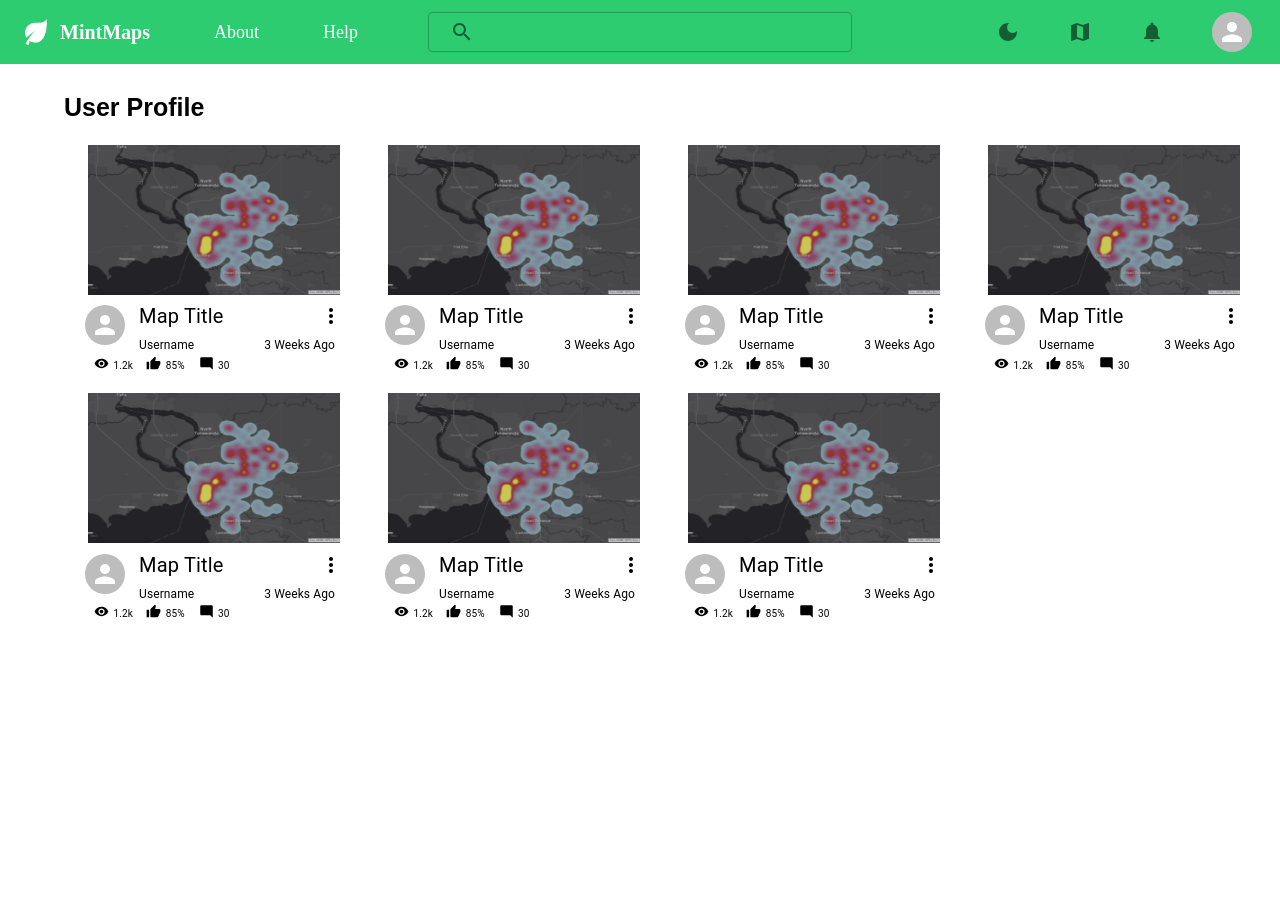
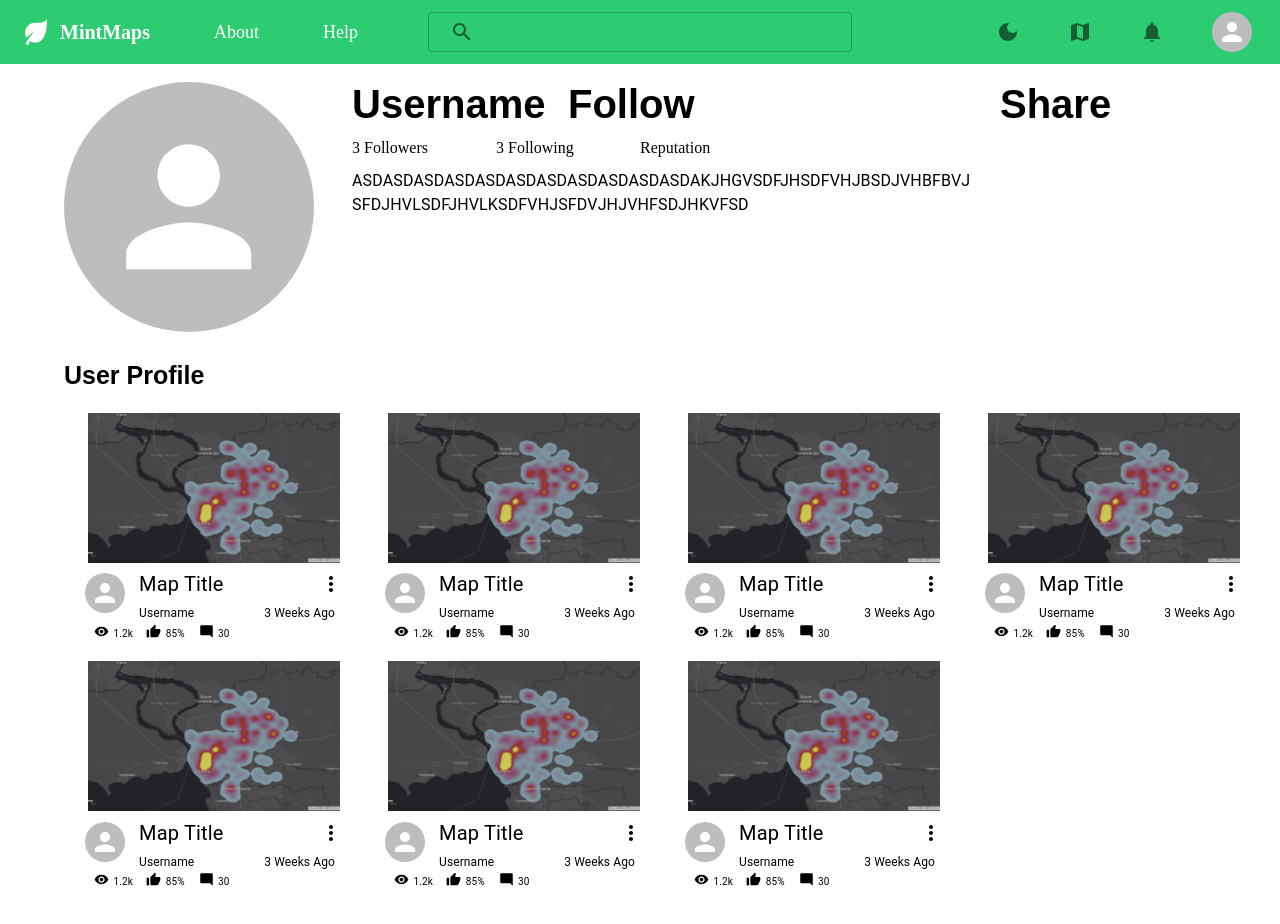
Before and after one commit to CSE-416-Team-Green/mintmaps, a Next.js app: page /user-profile in a window 1280 px wide. Shown: the top 924 px of the page. Before the commit the page ends 800 px from the top, so only its background shows below. Built offline with nearby package versions, Linux system fonts and the light colour scheme.

Commit message:
profile screen layout kinda

```diff
--- a/pages/user-profile.tsx
+++ b/pages/user-profile.tsx
@@ -1,6 +1,7 @@
 import Header from "@/components/Header";
 import MapPreview from "@/components/MapPreview";
 import LogoLarge from "@/components/LogoLarge";
+import Avatar from '@mui/material/Avatar';
 import * as React from "react";
 import { Container, Grid, Typography } from "@mui/material";
 import styles from '@/styles/about.module.css';
@@ -20,6 +21,52 @@ export default function UserProfile() {
                     <Header />
                 </Grid>
                 <Container>
+                    <br></br>
+                    <Grid
+                        container
+                        direction={"row"}
+                        sx={{ width: "100%", height: "100%" }}
+                        justifyContent="left"
+                        alignItems={"left"}
+                    >
+                        <Grid item xs={3}>
+                            <Avatar sx={{height:'250px', width:'250px'}}/>
+                        </Grid>
+                        <Grid item xs={9}>
+                            <Grid
+                                container
+                                direction={"row"}
+                                justifyContent="left"
+                                alignItems={"left"}
+                                rowSpacing={1.5}
+                            >
+                                <Grid item xs={3}>
+                                    <div className={styles.usernameText}>
+                                        Username
+                                    </div>
+                                </Grid>
+                                <Grid item xs={6}>
+                                    <div className={styles.usernameText}>
+                                        Follow
+                                    </div>
+                                </Grid>
+                                <Grid item xs={3}>
+                                    <div className={styles.usernameText}>
+                                        Share
+                                    </div>
+                                </Grid>
+                                <Grid item xs={2}>3 Followers</Grid>
+                                <Grid item xs={2}>3 Following</Grid>
+                                <Grid item xs={2}> Reputation</Grid>
+                                <Grid item xs={6}></Grid>
+                                <Grid item xs={12}>
+                                    <Typography className={styles.descriptionText}>
+                                        ASDASDASDASDASDASDASDASDASDASDASDAKJHGVSDFJHSDFVHJBSDJVHBFBVJ SFDJHVLSDFJHVLKSDFVHJSFDVJHJVHFSDJHKVFSD
+                                    </Typography>
+                                </Grid>
+                            </Grid>
+                        </Grid>
+                    </Grid>
                     <div className={styles.homeText}>
                         User Profile
                     </div>
--- a/styles/about.module.css
+++ b/styles/about.module.css
@@ -52,3 +52,15 @@
 .linkText {
     color: #27ae60;
 }
+
+.usernameText {
+    font-size: 40px;
+    font-family: Arial, Helvetica, sans-serif;
+    font-weight: bold;
+}
+
+.descriptionText {
+    font-size: 20px;
+    font-family: Arial, Helvetica, sans-serif;
+
+}
```
